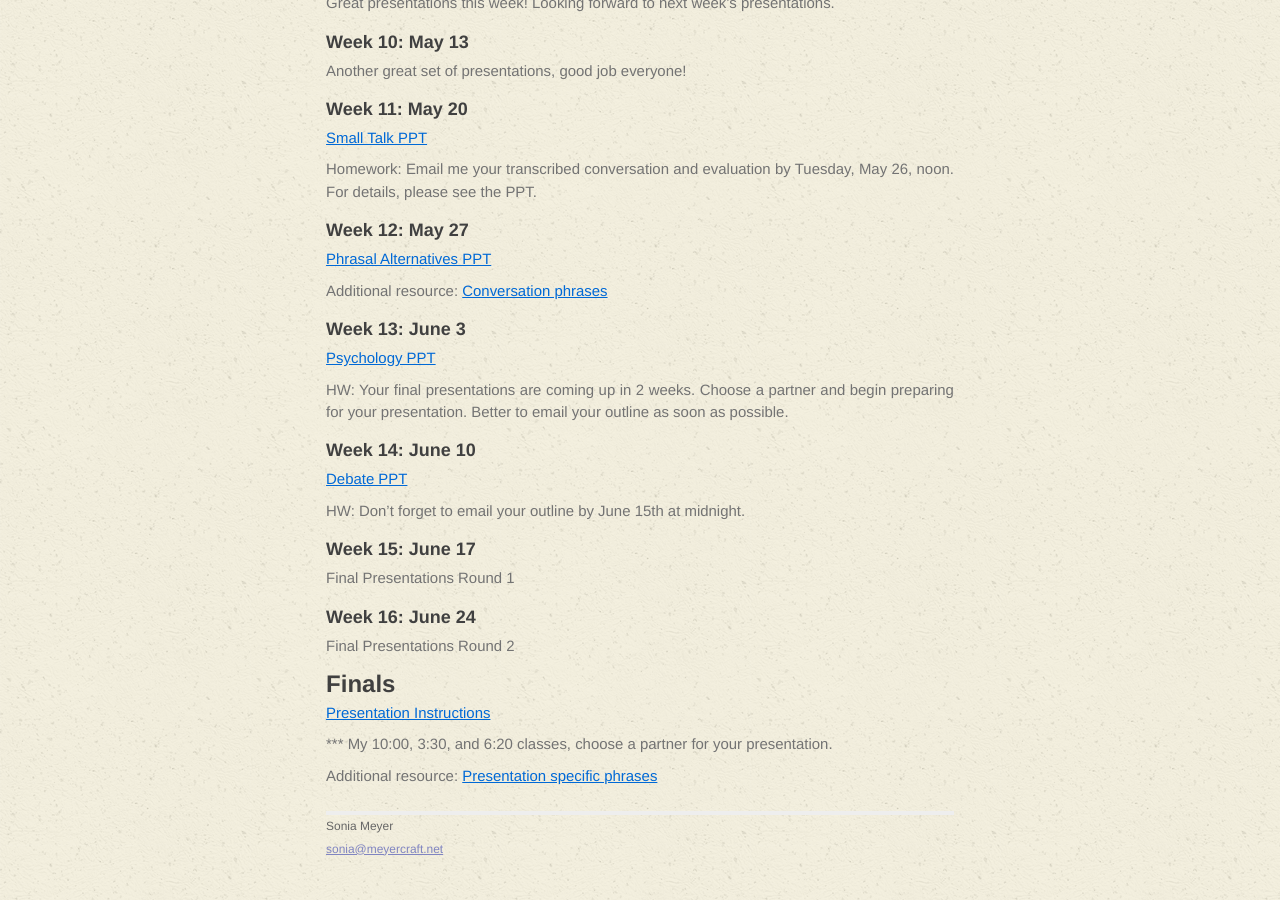
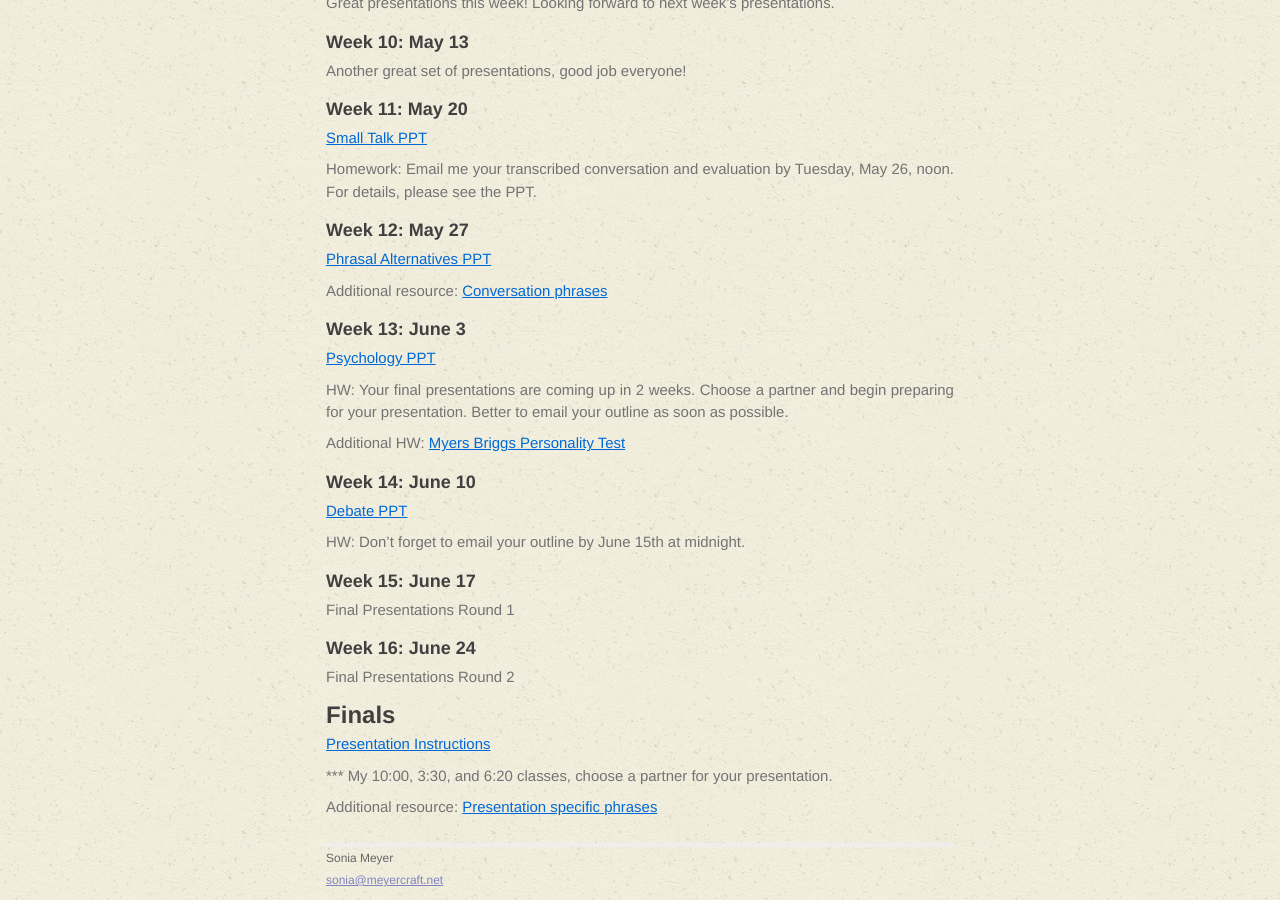
Before and after one commit to soniawmeyer/soniameyer-beihang-students-website, a Jekyll site: the page built from classes/oralenglish.md, in a window 1280 px wide and 900 px high, scrolled down 1155 px. Built offline with Jekyll 4.4.1, drawn with Linux system fonts in a browser that asks for light colours.

Commit message:
something

```diff
--- a/classes/oralenglish.md
+++ b/classes/oralenglish.md
@@ -61,12 +61,14 @@ Homework: Email me your transcribed conversation and evaluation by Tuesday, May
 Additional resource: [Conversation phrases](http://www.eslgold.com/speaking/phrases.html)
 
 ###Week 13: June 3
-[Psychology PPT](http://sonia-beihang-website-resources.s3.amazonaws.com/Psychology.pdf)
+[Psychology PPT](http://sonia-beihang-website-resources.s3.amazonaws.com/W13-Psychology.pdf)
 
 HW: Your final presentations are coming up in 2 weeks. Choose a partner and begin preparing for your presentation. Better to email your outline as soon as possible.
 
+Additional HW: [Myers Briggs Personality Test](http://www.16personalities.com/free-personality-test)
+
 ###Week 14: June 10
-[Debate PPT](http://sonia-beihang-website-resources.s3.amazonaws.com/Debate.pdf)
+[Debate PPT](http://sonia-beihang-website-resources.s3.amazonaws.com/W14-Debate.pdf)
 
 HW: Don't forget to email your outline by June 15th at midnight.
 
```
